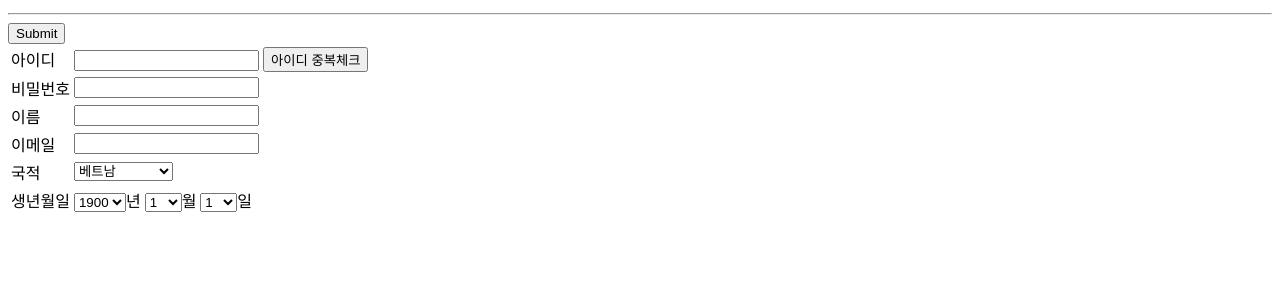
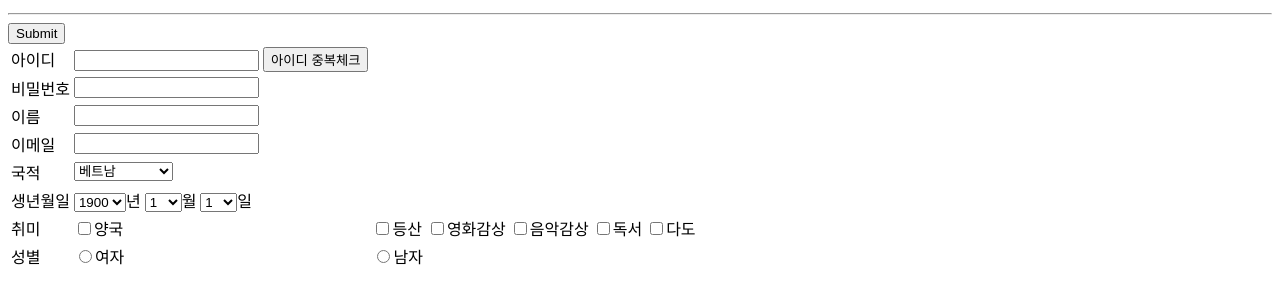
Before and after one commit to syEadd/SW-Profeessional-Developer-Course, a plain HTML site: page 20230519 회원가입.html/imges/index.html in a window 1280 px wide. Shown: the part 140-444 px from the top of the page. Drawn offline with nearby package versions, Linux system fonts and the light colour scheme.

Commit message:
🚀 프로그램

```diff
--- a/20230519 회원가입.html/imges/css/style.css
+++ b/20230519 회원가입.html/imges/css/style.css
@@ -1,5 +1,5 @@
-.table-border{
+/* .table-border{
   border-collapse: separate;
 }
 /* collapse 한중 분리
-separate기본값 */
+separate기본값 */ */
--- a/20230519 회원가입.html/imges/index.html
+++ b/20230519 회원가입.html/imges/index.html
@@ -204,6 +204,27 @@
             }
         </script>
       </tr>
+      <tr>
+        <td>
+          <label for="">취미</label>
+        </td>
+
+
+            <td><input type="checkbox" name="userID" value="ok">양국</td>
+            <td><input type="checkbox" name="userID" value="ok">등산</td>
+            <td><input type="checkbox" name="userID" value="ok">영화감상</td>
+            <td><input type="checkbox" name="userID" value="ok">음악감상</td>
+            <td><input type="checkbox" name="userID" value="ok">독서</td>
+            <td><input type="checkbox" name="userID" value="ok">다도</td>
+
+
+      </tr>
+      <tr>
+        <td><label for="">성별</label></td>
+        <td>
+        <input type="radio" name="gen" value="m">여자</td>
+        <td><input type="radio" name="gen" value="m">남자</td>
+      </tr>
       </table>
     </form>
   </div>
```
